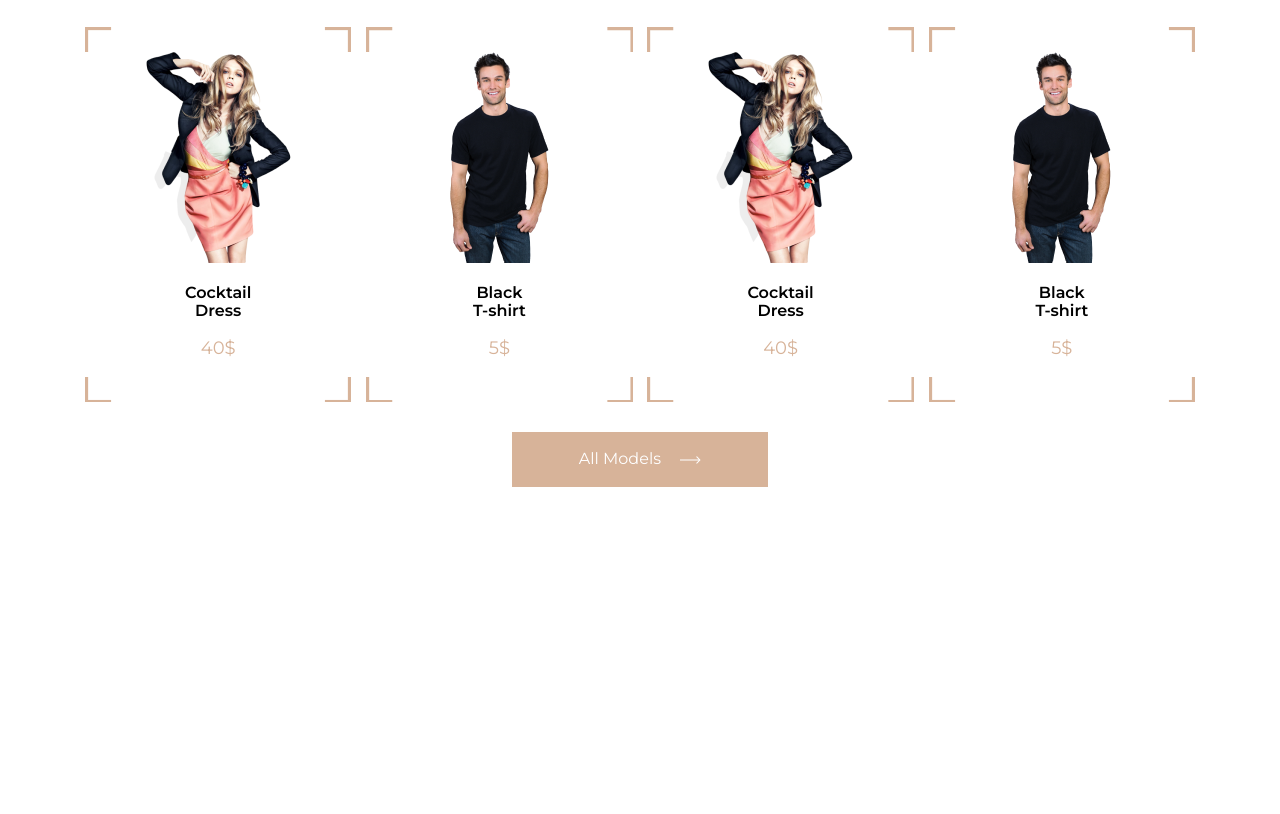
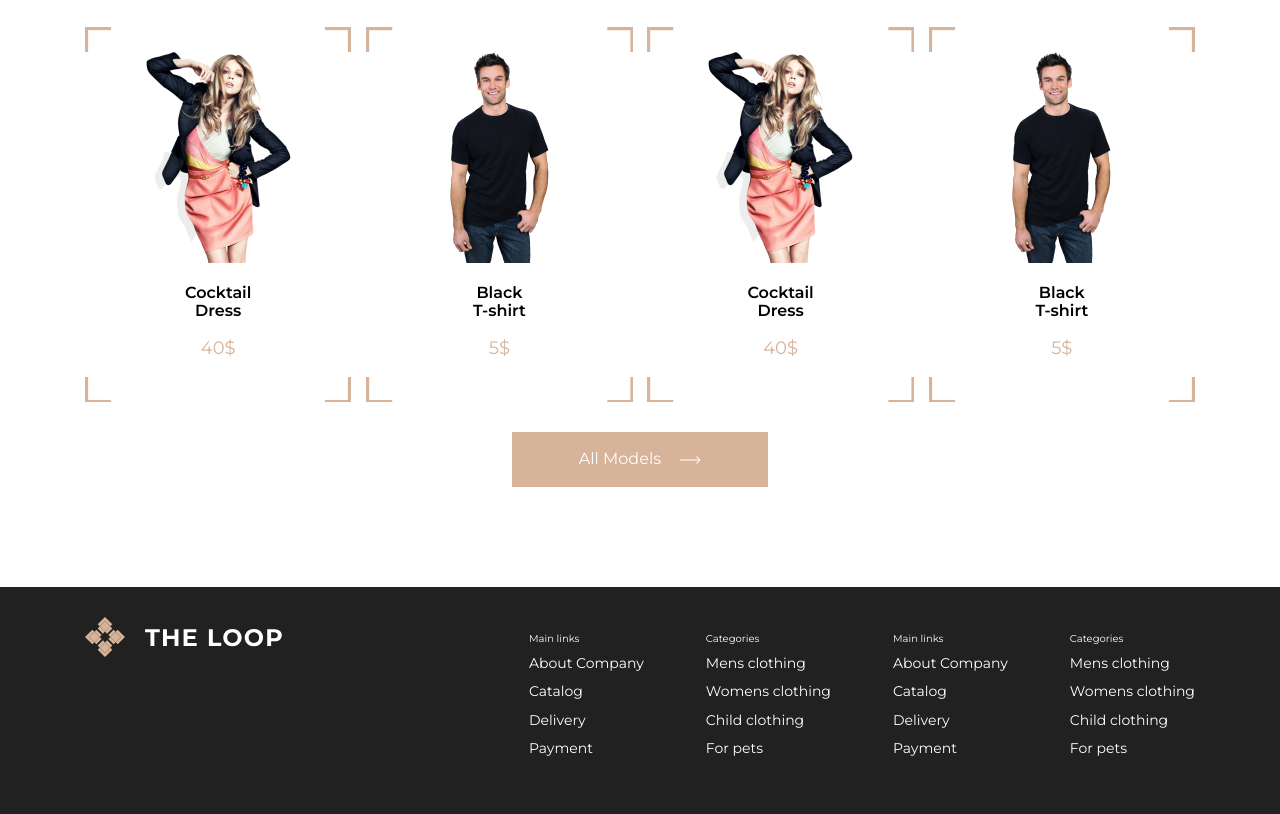
Before and after one commit to MikitaCat/shop_layouting, a plain HTML site: page index.html in a window 1280 px wide. Shown: the part 1321-2135 px from the top of the page. Before the commit the page ends 1908 px from the top, so only its background shows below. Drawn offline with nearby package versions, Linux system fonts and the light colour scheme.

Commit message:
Footer done

```diff
--- a/index.html
+++ b/index.html
@@ -137,5 +137,69 @@
         </a>
       </div>
     </div>
+
+    <!-- Footer -->
+    <div class="page-dark">
+      <div class="wrapper">
+        <footer class="footer">
+          <div class="footer-logo">
+            <img src="/img/light-logo.svg" alt="logo" />
+          </div>
+          <div class="footer-nav">
+            <!-- main links block -->
+            <ul class="footer-list">
+              <li class="footer-list-item footer-list-title">Main links</li>
+              <li class="footer-list-item">
+                <a href="#" class="footer-list-link">About Company</a>
+              </li>
+              <li class="footer-list-item"><a href="#" class="footer-list-link">Catalog</a></li>
+              <li class="footer-list-item"><a href="#" class="footer-list-link">Delivery</a></li>
+              <li class="footer-list-item"><a href="#" class="footer-list-link">Payment</a></li>
+            </ul>
+
+            <!-- categories block -->
+            <ul class="footer-list">
+              <li class="footer-list-item footer-list-title">Categories</li>
+              <li class="footer-list-item">
+                <a href="#" class="footer-list-link">Mens clothing</a>
+              </li>
+              <li class="footer-list-item">
+                <a href="#" class="footer-list-link">Womens clothing</a>
+              </li>
+              <li class="footer-list-item">
+                <a href="#" class="footer-list-link">Child clothing</a>
+              </li>
+              <li class="footer-list-item"><a href="#" class="footer-list-link">For pets</a></li>
+            </ul>
+
+            <!-- main links block -->
+            <ul class="footer-list">
+              <li class="footer-list-item footer-list-title">Main links</li>
+              <li class="footer-list-item">
+                <a href="#" class="footer-list-link">About Company</a>
+              </li>
+              <li class="footer-list-item"><a href="#" class="footer-list-link">Catalog</a></li>
+              <li class="footer-list-item"><a href="#" class="footer-list-link">Delivery</a></li>
+              <li class="footer-list-item"><a href="#" class="footer-list-link">Payment</a></li>
+            </ul>
+
+            <!-- categories block -->
+            <ul class="footer-list">
+              <li class="footer-list-item footer-list-title">Categories</li>
+              <li class="footer-list-item">
+                <a href="#" class="footer-list-link">Mens clothing</a>
+              </li>
+              <li class="footer-list-item">
+                <a href="#" class="footer-list-link">Womens clothing</a>
+              </li>
+              <li class="footer-list-item">
+                <a href="#" class="footer-list-link">Child clothing</a>
+              </li>
+              <li class="footer-list-item"><a href="#" class="footer-list-link">For pets</a></li>
+            </ul>
+          </div>
+        </footer>
+      </div>
+    </div>
   </body>
 </html>
--- a/style.scss
+++ b/style.scss
@@ -241,3 +241,41 @@ body {
     font-weight: 700px;
   }
 }
+
+//Footer
+.footer {
+  display: flex;
+  justify-content: space-between;
+  padding: 30px 0;
+
+  &-logo {
+    flex: 0 0 40%;
+  }
+
+  &-nav {
+    flex: 0 0 60%;
+    display: flex;
+    justify-content: space-between;
+    color: white;
+  }
+
+  &-list {
+    list-style-type: none;
+    padding-left: 0;
+
+    &-title {
+      font-size: 10px;
+      font-weight: 700px;
+    }
+
+    &-item {
+      margin-bottom: 10px;
+    }
+
+    &-link {
+      color: white;
+      text-decoration: none;
+      font-size: 14px;
+    }
+  }
+}
```
Also changed, not shown: css/style.css, img/light-logo.svg (added), 1 other file.
